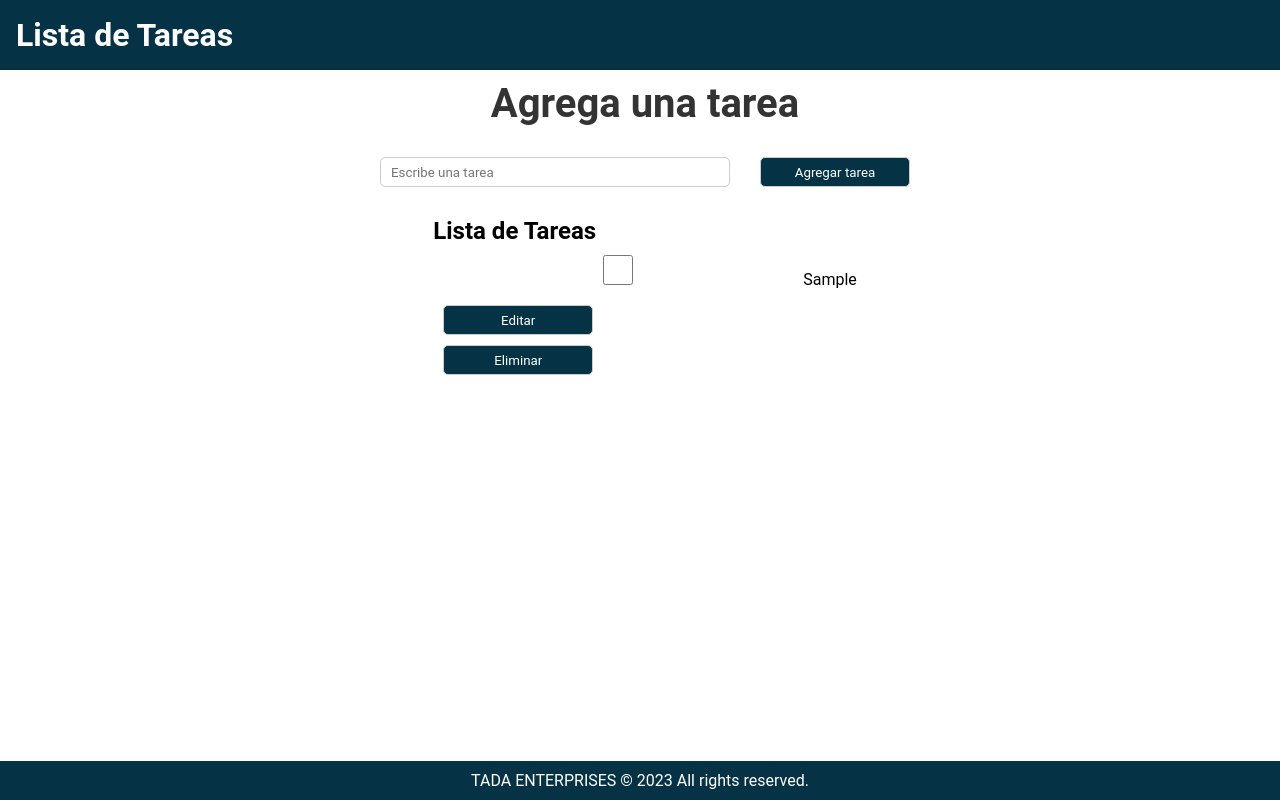
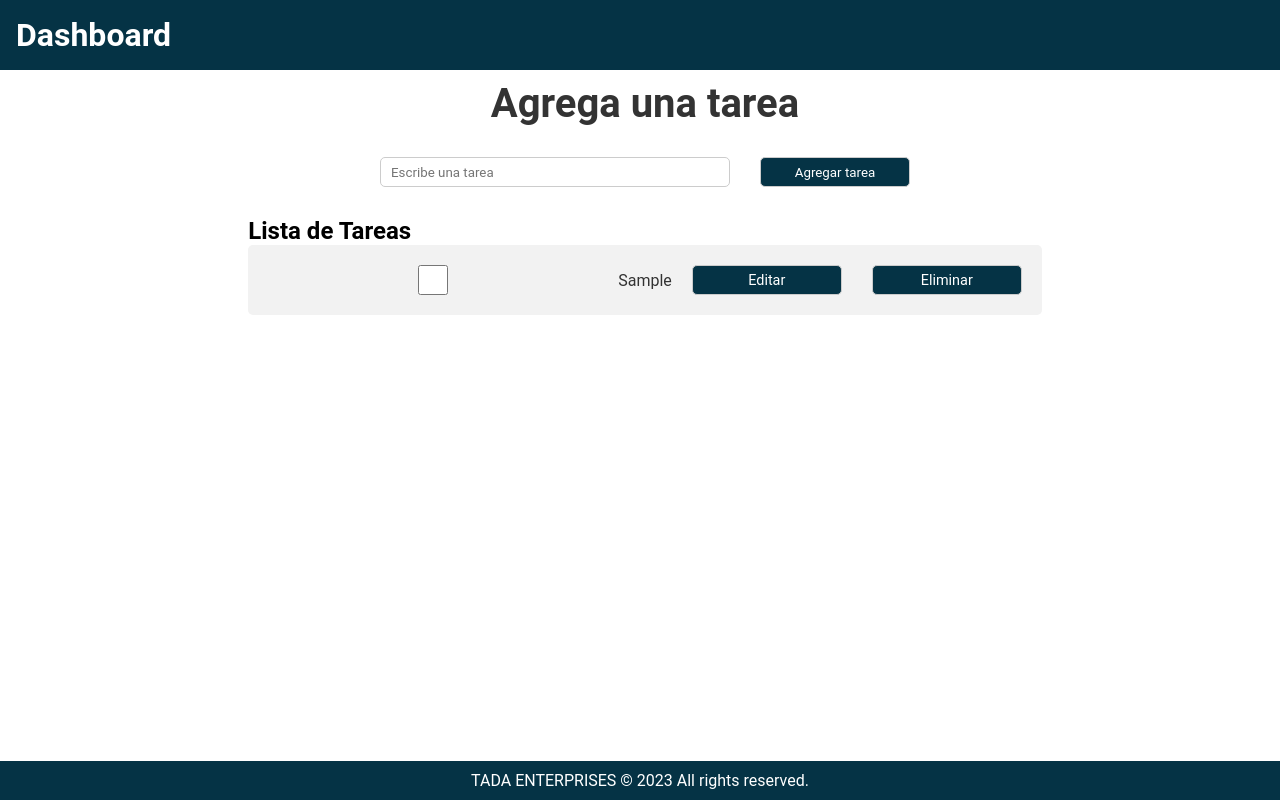
Before and after one commit to AlfredoJoyaV/Proyecto-To-Do-List-DOM, a website built with Vite: page index.html in a window 1280 px wide. Both pictures are taken after typing "Sample" into the empty fields and a click on the button "Agregar tarea". Built offline with nearby package versions, Linux system fonts and the light colour scheme.

Commit message:
:sparkles::art:Se ordeno el checkbox, las tareas, los botones al mismo nivel

```diff
--- a/index.html
+++ b/index.html
@@ -2,6 +2,7 @@
 <html lang="en">
   <head>
     <meta charset="UTF-8" />
+    <link rel="icon" href="https://res.cloudinary.com/dqibsyfye/image/upload/v1750614021/3771133_bdejng.png" type="image/x-icon">
     <meta name="viewport" content="width=device-width, initial-scale=1.0" />
     <title>To Do List</title>
   </head>
--- a/src/header.js
+++ b/src/header.js
@@ -3,7 +3,7 @@ export default function createHeader() {
     const header = document.createElement('header');
 
     const h1 = document.createElement('h1');
-    h1.textContent = "Lista de Tareas";
+    h1.textContent = "Dashboard";
 
     header.appendChild(h1);
     return header;
--- a/src/script.js
+++ b/src/script.js
@@ -1,6 +1,6 @@
 import createHeader from './header.js';
 import createFooter from './footer.js';
-import './style.css'; // Asegúrate que este archivo exista y se importe al inicio
+import './style.css';
 
 const app = document.getElementById('app');
 
@@ -54,6 +54,7 @@ function cargarTareas() {
 
         const checkbox = document.createElement('input');
         checkbox.type = 'checkbox';
+        checkbox.id="done";
         checkbox.checked = tareaObj.completada;
         checkbox.addEventListener('change', () => {
             tareas[idx].completada = checkbox.checked;
@@ -75,7 +76,7 @@ function cargarTareas() {
         btnEliminar.textContent = 'Eliminar';
         btnEliminar.onclick = () => eliminarTarea(idx);
 
-        li.append(checkbox, span, btnEditar, btnEliminar);
+        li.append(checkbox, span,  btnEditar, btnEliminar);
         listaTareas.appendChild(li);
     });
 }
--- a/src/style.css
+++ b/src/style.css
@@ -83,3 +83,40 @@ div .listas button:active{
 li {
     list-style-type: none;
 }
+
+#done{
+ padding: 0;
+ margin: 0;
+ cursor: pointer;
+}
+
+#done:hover{
+    background-color: oklch(0.45 0.085 224.283);
+    transform: scale(0.85);
+}
+
+#listaTareas li {
+    display: flex;
+    align-items: center;
+    justify-content: space-around;
+    gap: 10px;
+    background-color: #f2f2f2;
+    padding: 10px;
+    border-radius: 5px;
+    list-style: none;
+}
+
+
+#listaTareas li span {
+    flex-grow: 1;
+    font-size: 1rem;
+    color: #333;
+    margin: 0;
+}
+
+
+#listaTareas li button {
+    height: 30px;
+    padding: 5px 10px;
+    font-size: 0.9rem;
+}
```
